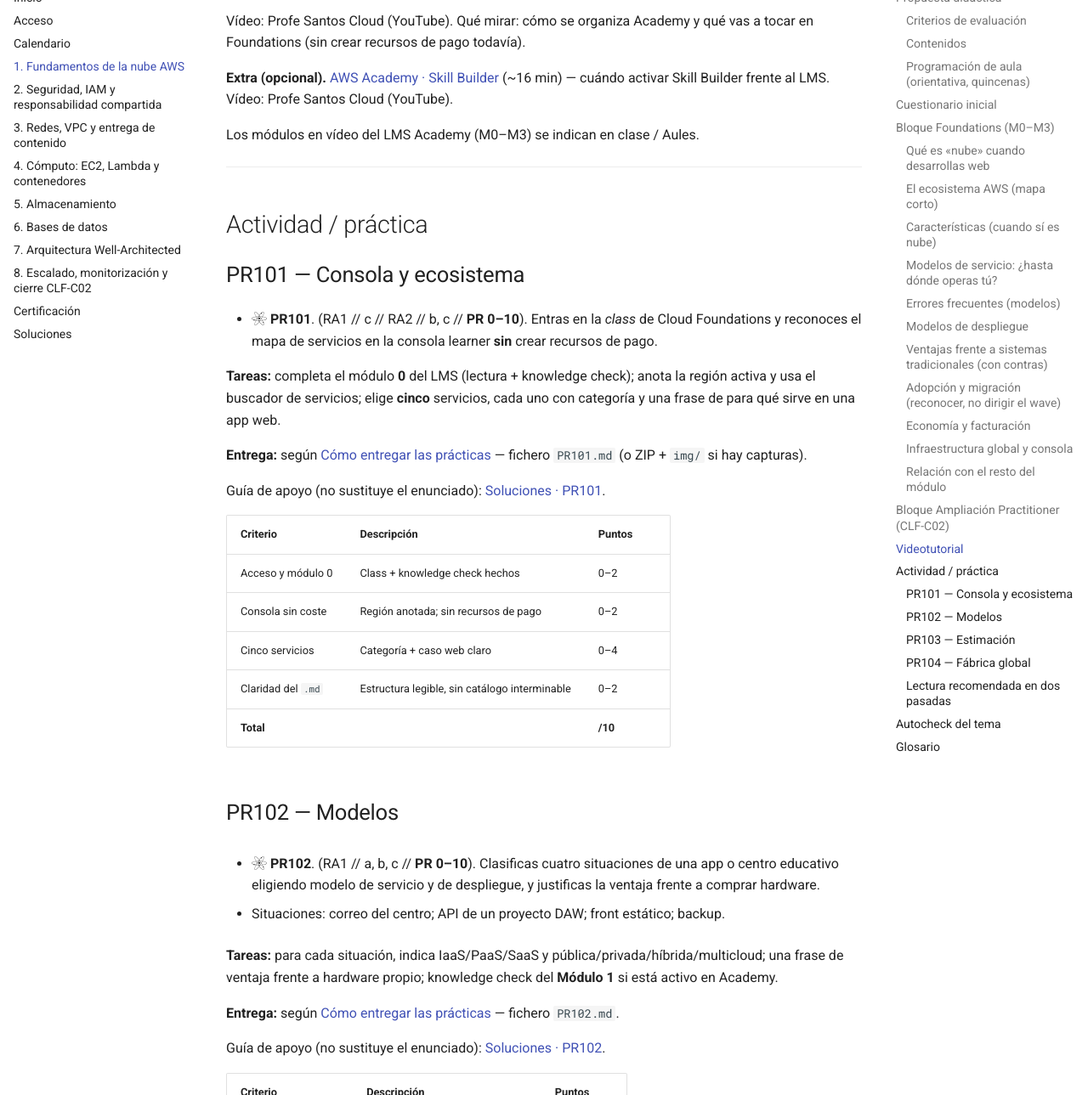
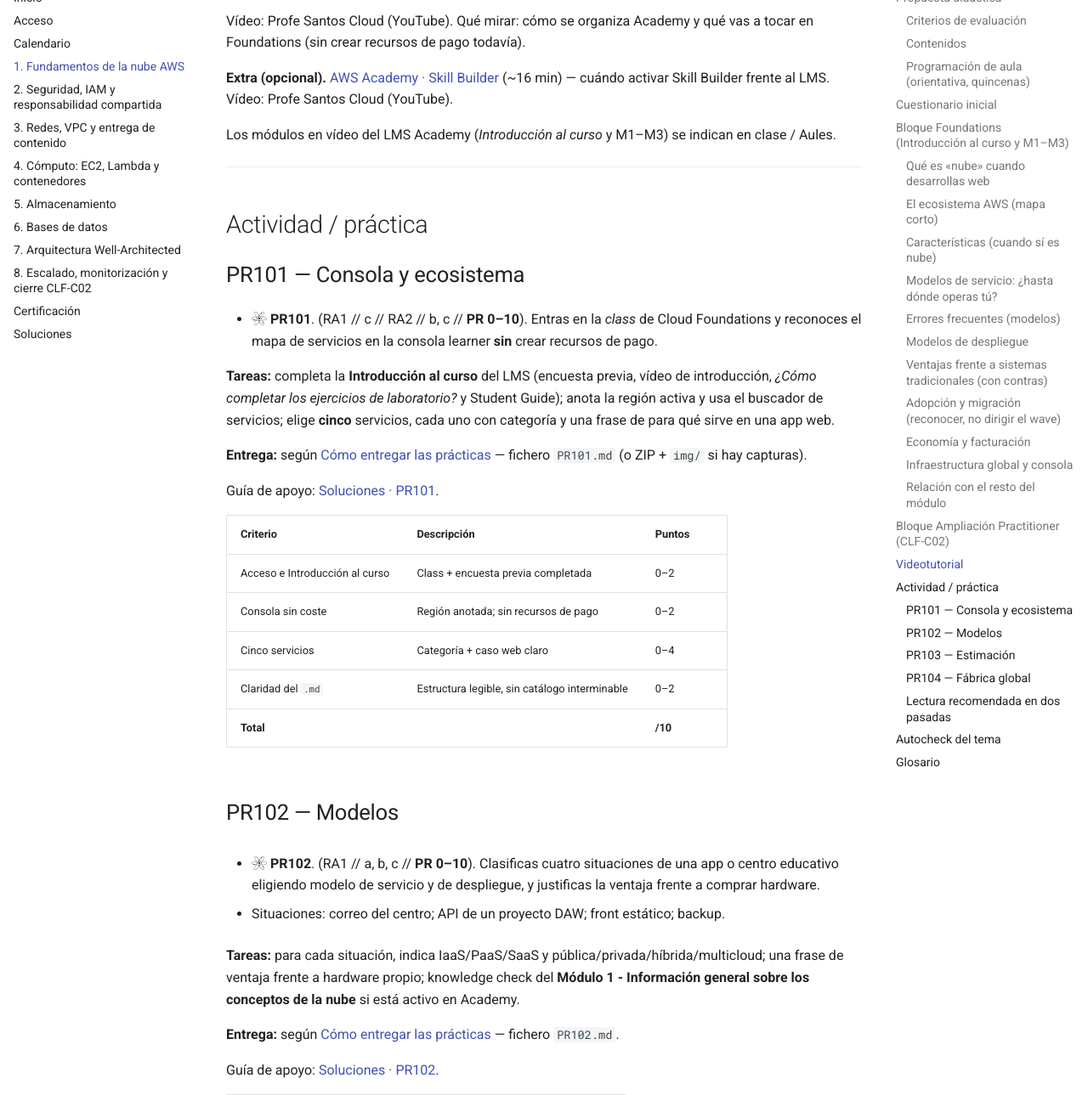
Before and after one commit to fjavier-hernandez/cloud, an MkDocs documentation site: the page built from docs/01-fundamentos-nube-aws/tema1.md, in a window 1280 px wide and 1400 px high, scrolled down 15681 px, cut to the strip 111-1400 px from the top of the window. Shown: the whole strip at 85% size. Built offline with MkDocs 1.6.1 and Material for MkDocs 9.7.7, drawn with Linux system fonts in a browser that asks for light colours; some of the changed text lies outside the part shown.

Commit message:
Corregir nombres LMS Foundations (Introducción y M1–M3) y enlazar Pricing Calculator.
Co-authored-by: Cursor <cursoragent@cursor.com>

```diff
--- a/docs/01-fundamentos-nube-aws/tema1.md
+++ b/docs/01-fundamentos-nube-aws/tema1.md
@@ -1,13 +1,13 @@
 ---
 title: Tema 1 — Fundamentos de la nube AWS
-description: Modelos de nube, adopción y migración, economía y facturación, infraestructura global y consola (Foundations M0–M3).
+description: Modelos de nube, adopción y migración, economía y facturación, infraestructura global y consola (Foundations: Introducción al curso y M1–M3).
 ---
 
 # Tema 1. Fundamentos de la nube AWS
 
 En este tema construimos el mapa que el resto del módulo da por sentado: qué es la **nube pública**, por qué una aplicación web deja el CPD propio, cómo se **paga**, y **dónde** viven realmente los recursos ([región](#region), [zona de disponibilidad](#zona-de-disponibilidad), consola).
 
-El núcleo es **AWS Academy Cloud Foundations M0–M3**. La ampliación apunta al vocabulario del **CLF-C02**, sin convertir el tema en un plan de migración de empresa.
+El núcleo es **AWS Academy Cloud Foundations**: *Introducción al curso* y módulos **1–3**. La ampliación apunta al vocabulario del **CLF-C02**, sin convertir el tema en un plan de migración de empresa.
 
 !!! tip "Primera clase"
     Empieza por el [cuestionario inicial](#cuestionario-inicial). No hace falta haber leído el tema entero: sirve para ver qué traes (VPS vs nube, IaaS/PaaS, región y factura) antes de Foundations.
@@ -92,7 +92,7 @@ Este cuestionario es solo para ti: te ayuda a ver qué dominas ya y qué te falt
 
 ---
 
-## Bloque Foundations (M0–M3)
+## Bloque Foundations (Introducción al curso y M1–M3)
 
 ### Qué es «nube» cuando desarrollas web
 
@@ -355,7 +355,7 @@ Vídeo: Profe Santos Cloud (YouTube). Qué mirar: cómo se organiza Academy y qu
 
 **Extra (opcional).** [AWS Academy · Skill Builder](https://www.youtube.com/watch?v=ce_5LCWjzGs) (~16 min) — cuándo activar Skill Builder frente al LMS. Vídeo: Profe Santos Cloud (YouTube).
 
-Los módulos en vídeo del LMS Academy (M0–M3) se indican en clase / Aules.
+Los módulos en vídeo del LMS Academy (*Introducción al curso* y M1–M3) se indican en clase / Aules.
 
 ---
 
@@ -365,15 +365,15 @@ Los módulos en vídeo del LMS Academy (M0–M3) se indican en clase / Aules.
 
 * :simple-neutralinojs: **PR101**. (RA1 // c // RA2 // b, c // **PR 0–10**). Entras en la *class* de Cloud Foundations y reconoces el mapa de servicios en la consola learner **sin** crear recursos de pago.
 
-  **Tareas:** completa el módulo **0** del LMS (lectura + knowledge check); anota la región activa y usa el buscador de servicios; elige **cinco** servicios, cada uno con categoría y una frase de para qué sirve en una app web.
+  **Tareas:** completa la **Introducción al curso** del LMS (encuesta previa, vídeo de introducción, *¿Cómo completar los ejercicios de laboratorio?* y Student Guide); anota la región activa y usa el buscador de servicios; elige **cinco** servicios, cada uno con categoría y una frase de para qué sirve en una app web.
 
   **Entrega:** según [Cómo entregar las prácticas](../index.md#entrega) — fichero `PR101.md` (o ZIP + `img/` si hay capturas).
 
-  Guía de apoyo (no sustituye el enunciado): [Soluciones · PR101](../90-soluciones/pr/PR101.md).
+  Guía de apoyo: [Soluciones · PR101](../90-soluciones/pr/PR101.md).
 
 | Criterio | Descripción | Puntos |
 | --- | --- | --- |
-| Acceso y módulo 0 | Class + knowledge check hechos | 0–2 |
+| Acceso e Introducción al curso | Class + encuesta previa completada | 0–2 |
 | Consola sin coste | Región anotada; sin recursos de pago | 0–2 |
 | Cinco servicios | Categoría + caso web claro | 0–4 |
 | Claridad del `.md` | Estructura legible, sin catálogo interminable | 0–2 |
@@ -385,11 +385,11 @@ Los módulos en vídeo del LMS Academy (M0–M3) se indican en clase / Aules.
 
   - Situaciones: correo del centro; API de un proyecto DAW; front estático; backup.
 
-  **Tareas:** para cada situación, indica IaaS/PaaS/SaaS y pública/privada/híbrida/multicloud; una frase de ventaja frente a hardware propio; knowledge check del **Módulo 1** si está activo en Academy.
+  **Tareas:** para cada situación, indica IaaS/PaaS/SaaS y pública/privada/híbrida/multicloud; una frase de ventaja frente a hardware propio; knowledge check del **Módulo 1 - Información general sobre los conceptos de la nube** si está activo en Academy.
 
   **Entrega:** según [Cómo entregar las prácticas](../index.md#entrega) — fichero `PR102.md`.
 
-  Guía de apoyo (no sustituye el enunciado): [Soluciones · PR102](../90-soluciones/pr/PR102.md).
+  Guía de apoyo: [Soluciones · PR102](../90-soluciones/pr/PR102.md).
 
 | Criterio | Descripción | Puntos |
 | --- | --- | --- |
```
Also changed, not shown: other parts of docs/01-fundamentos-nube-aws/tema1.md (+2 -2 lines), docs/90-soluciones/pr/PR101.md (+8 -10 lines), docs/90-soluciones/pr/PR102.md (+3 -3 lines).
